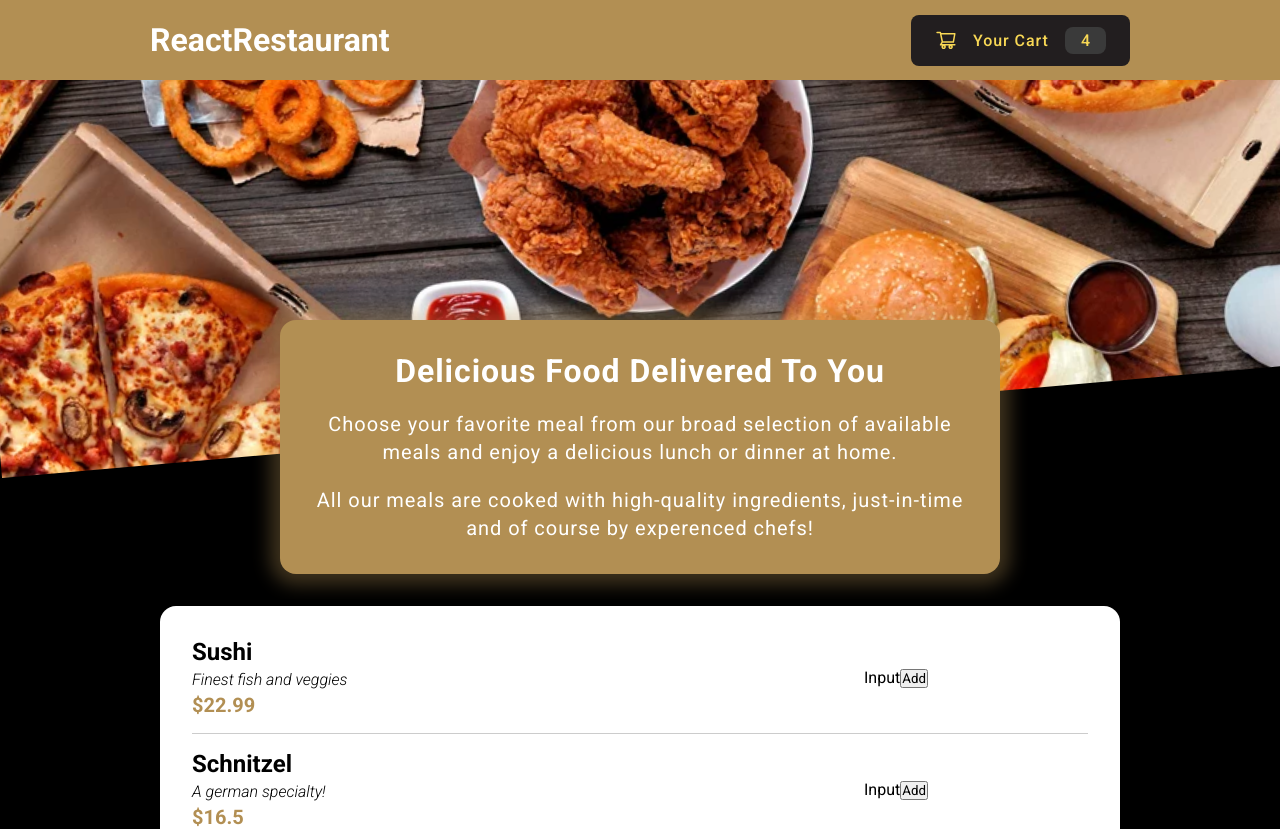
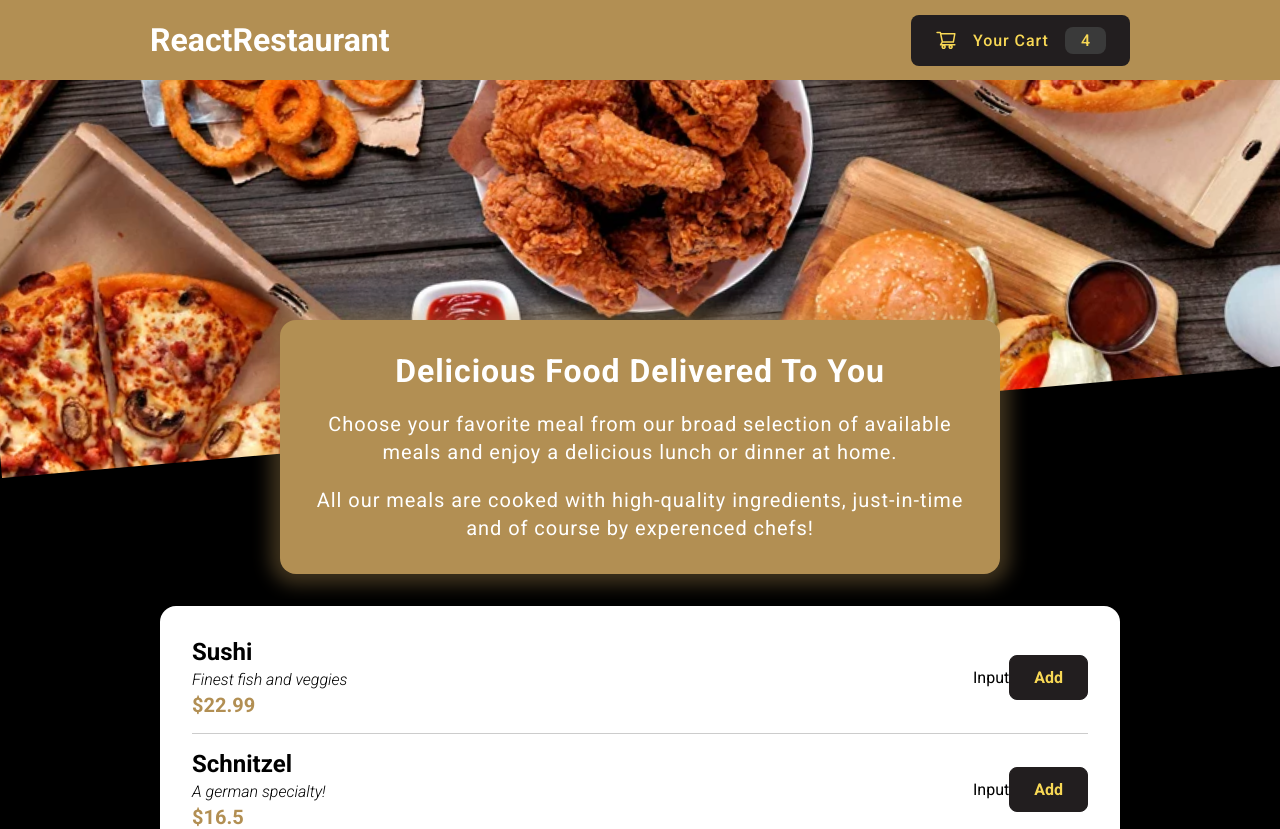
Before and after one commit to VladimirVolvakov/food-order-react-app, a React (Create React App) app: page / in a window 1280 px wide. Shown: the top 829 px of the page. Built offline with nearby package versions, Linux system fonts and the light colour scheme; the HTML template or start-up script is replaced by a standard one.

Commit message:
style: add styles for MealsListItemForm component

```diff
--- a/src/components/Food/MealsListItemForm.jsx
+++ b/src/components/Food/MealsListItemForm.jsx
@@ -1,11 +1,12 @@
-import {} from "./MealsListItemForm.styles";
+// Styles:
+import { Button, Form } from "./MealsListItemForm.styles";
 
 const MealsListItemForm = () => {
   return (
-    <form>
+    <Form>
       Input
-      <button>Add</button>
-    </form>
+      <Button>Add</Button>
+    </Form>
   );
 };
 
--- a/src/components/Food/MealsListItemForm.styles.js
+++ b/src/components/Food/MealsListItemForm.styles.js
@@ -1 +1,22 @@
 import styled from "styled-components";
+
+export const Form = styled.form`
+  text-align: right;
+`;
+
+export const Button = styled.button`
+  cursor: pointer;
+  font: inherit;
+  background-color: #221e1f;
+  color: #f8d855;
+  font-weight: 600;
+  border: 1px solid #221e1f;
+  border-radius: 0.5rem;
+  padding: 0.75rem 1.5rem;
+
+  &:hover,
+  &:active {
+    background-color: #3a3a3a;
+    border-color: #3a3a3a;
+  }
+`;
```
